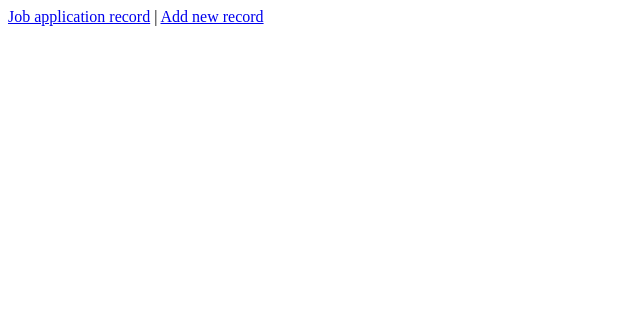
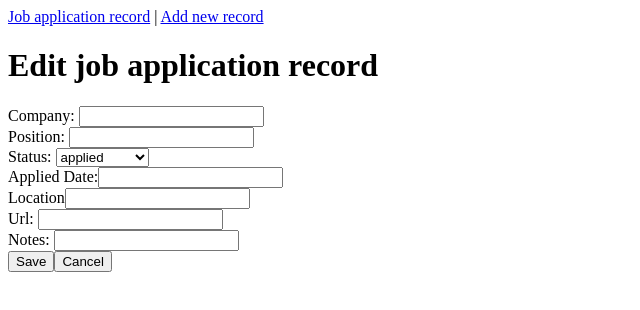
Before and after one commit to tsaicying/job-tracker, a React (Vite) app in the folder client/: page /edit/1 in a window 1280 px wide. Shown: the top 310 px of the page, without its empty margins (0-640 px from the left). Built offline with nearby package versions, Linux system fonts and the light colour scheme; no server answers.

Commit message:
Add EditJob page with separate edit route

```diff
--- a/client/src/App.jsx
+++ b/client/src/App.jsx
@@ -1,6 +1,7 @@
 import { BrowserRouter, Route, Routes, Link } from "react-router-dom"
 import JobList from "./pages/JobList"
 import AddJob from "./pages/AddJob"
+import EditJob from "./pages/EditJob"
 
 function App() {
   return (
@@ -13,6 +14,7 @@ function App() {
       <Routes>
         <Route path="/" element={<JobList />}></Route>
         <Route path="/add" element={<AddJob />}></Route>
+        <Route path="/edit/:id" element={<EditJob />}></Route>
       </Routes>
     </BrowserRouter>
   )
--- a/client/src/api/jobs.js
+++ b/client/src/api/jobs.js
@@ -12,6 +12,11 @@ export const createJob = async (jobData) => {
     return res.data
 }
 
+export const updateJob = async(id, jobData) => {
+    const res = await axios.put(`${BASE_URL}/${id}`, jobData)
+    return res.data
+}
+
 export const deleteJob = async(id) => {
     const res = await axios.delete(`${BASE_URL}/${id}`);
     return res.data
--- /dev/null
+++ b/client/src/pages/EditJob.jsx
@@ -0,0 +1,80 @@
+import { useState, useEffect} from 'react';
+import { useParams, useNavigate } from 'react-router-dom';
+import { getJobs, updateJob } from '../api/jobs';
+
+function EditJob(){
+    const {id} = useParams();
+    const navigate = useNavigate();
+    const [formData, setFormData] = useState({
+        company: '',
+        position: '',
+        status: 'applied',
+        appliedDate: '',
+        location: '',
+        url: '',
+        notes: ''
+    });
+
+    useEffect(() => {
+        fetchJob()
+    }, []);
+
+    const fetchJob = async () => {
+        const jobs = await getJobs();
+        const job = jobs.find(j => String(j.id) === String(id));
+        if (job) setFormData(job);
+    };
+
+    const handleChange = (e) => {
+        setFormData({...formData, [e.target.name]: e.target.value});
+    };
+
+    const handleSubmit = async() => {
+        await updateJob(id, formData);
+        navigate('/')
+    };
+
+    return (
+        <div>
+            <h1>Edit job application record</h1>
+            <div>
+                <label>Company: </label>
+                <input name="company" value={formData.company} onChange={handleChange} />
+            </div>
+            <div>
+                <label>Position: </label>
+                <input name="position" value={formData.position} onChange={handleChange} />
+            </div>
+            <div>
+                <label>Status: </label>
+                <select name="status" value={formData.status} onChange={handleChange}>
+                    <option value="applied">applied</option>
+                    <option value="interviewing">interviewing</option>
+                    <option value="offered">offered</option>
+                    <option value="rejected">rejected</option>
+                </select>
+            </div>
+            <div>
+                <label>Applied Date:</label>
+                <input name="appliedDate" value={formData.appliedDate} onChange={handleChange} />
+            </div>
+            <div>
+                <label>Location</label>
+                <input name="location" value={formData.location} onChange={handleChange} />
+            </div>
+            <div>
+                <label>Url: </label>
+                <input name="url" value={formData.url} onChange={handleChange} />
+            </div>
+            <div>
+                <label>Notes: </label>
+                <input name="notes" value={formData.notes} onChange={handleChange} />
+            </div>
+            <button type="button" onClick={handleSubmit}>Save</button>
+            <button type="button" onClick={() => navigate("/")}>Cancel</button>
+        </div>
+    );
+
+}
+
+export default EditJob
--- a/client/src/pages/JobList.jsx
+++ b/client/src/pages/JobList.jsx
@@ -1,8 +1,10 @@
 import { useEffect, useState } from 'react';
-import { getJobs, deleteJob } from '../api/jobs';
+import { getJobs, deleteJob, updateJob } from '../api/jobs';
+import { useNavigate } from 'react-router-dom';
 
 function JobList() {
     const [jobs, setJobs] = useState([]);
+    const navigate = useNavigate();
 
     useEffect( () => {
         fetchJobs()
@@ -18,6 +20,11 @@ function JobList() {
         fetchJobs()
     }
 
+    const handleStatusChange = async (id, newStatus) => {
+        await updateJob(id, { status: newStatus});
+        fetchJobs();
+    }
+
     return (
         <div>
             <h1>Job hunting record</h1>
@@ -25,8 +32,8 @@ function JobList() {
             {jobs.map(job => (
                 <div key={job.id}>
                     <h3>{job.company} - {job.position}</h3>
-                    <p>status: {job.status}</p>
                     <p>application date: {job.appliedDate}</p>
+                    <button onClick={() => navigate(`/edit/${job.id}`)}>Edit</button>
                     <button onClick={()=> handleDelete(job.id)}> Delete</button>
                 </div>
             ))}
```
Also changed, not shown: 2 other files (tests, documents, lock files or other folders).
